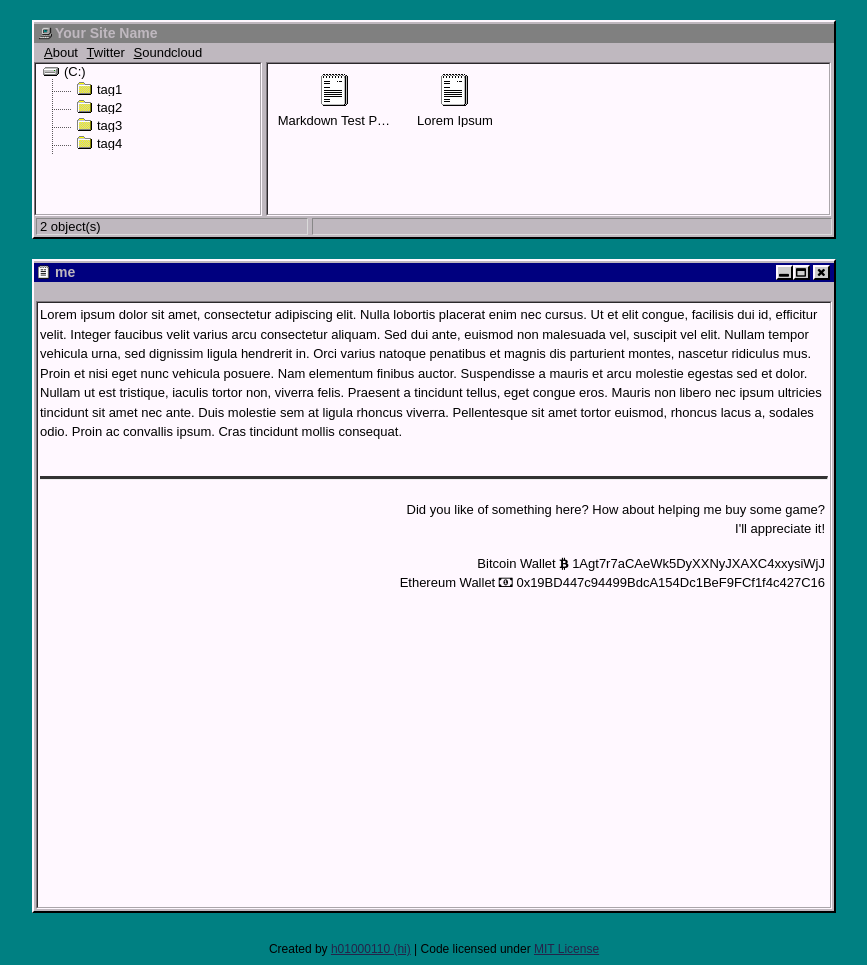
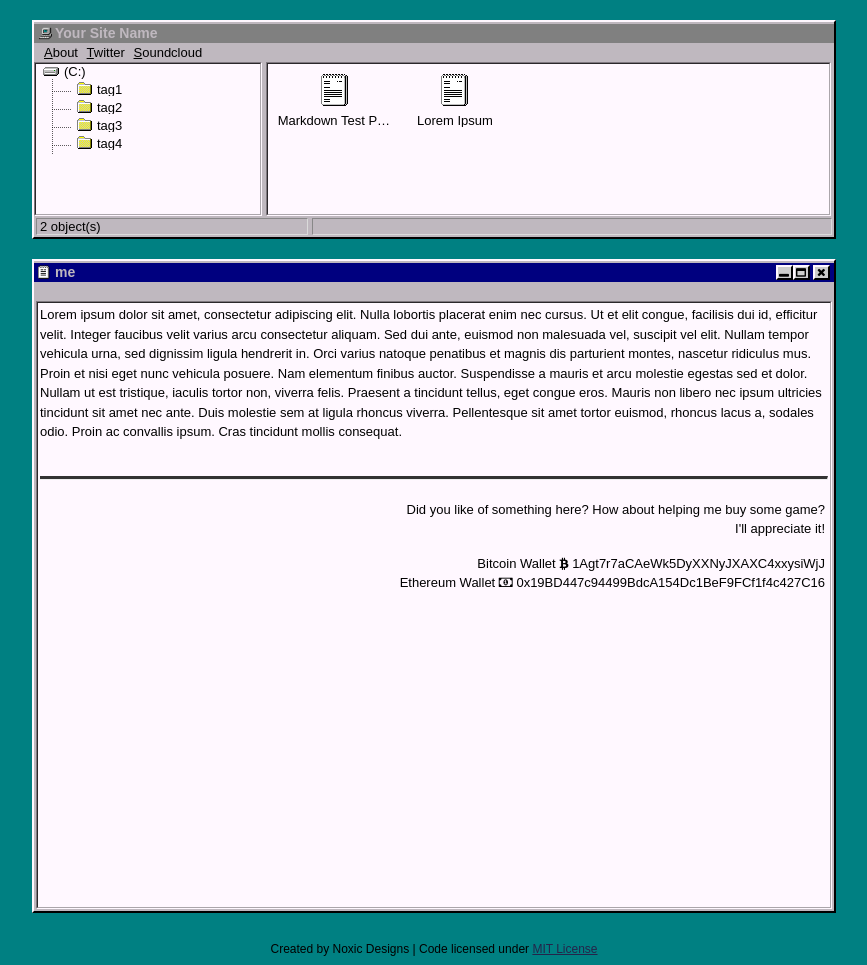
Before and after one commit to NoxicIsNoxic/noxicisnoxic.github.io, a Jekyll site: the page built from me/index.md, in a window 1280 px wide. Shown: the whole page, without its empty margins (206-1073 px from the left). Built offline with Jekyll 4.4.1, drawn with Linux system fonts in a browser that asks for light colours.

Commit message:
Update default.html

```diff
--- a/_layouts/default.html
+++ b/_layouts/default.html
@@ -92,7 +92,7 @@
 	<script src="/assets/js/001.js"></script>
 	<script src="/assets/js/002.js"></script>
 	<div class="footer">
-		<p>Created by <a href="http://github.com/h01000110" target="_blank">h01000110 (hi)</a> | Code licensed under <a href="https://github.com/h01000110/h01000110.github.io/blob/master/LICENSE" target="_blank">MIT License</a></p>
+		<p>Created by Noxic Designs | Code licensed under <a href="https://github.com/NoxicIsNoxic/noxicisnoxic.github.io/blob/main/LICENSE" target="_blank">MIT License</a></p>
 	</div>
 </body>
 </html>
```
